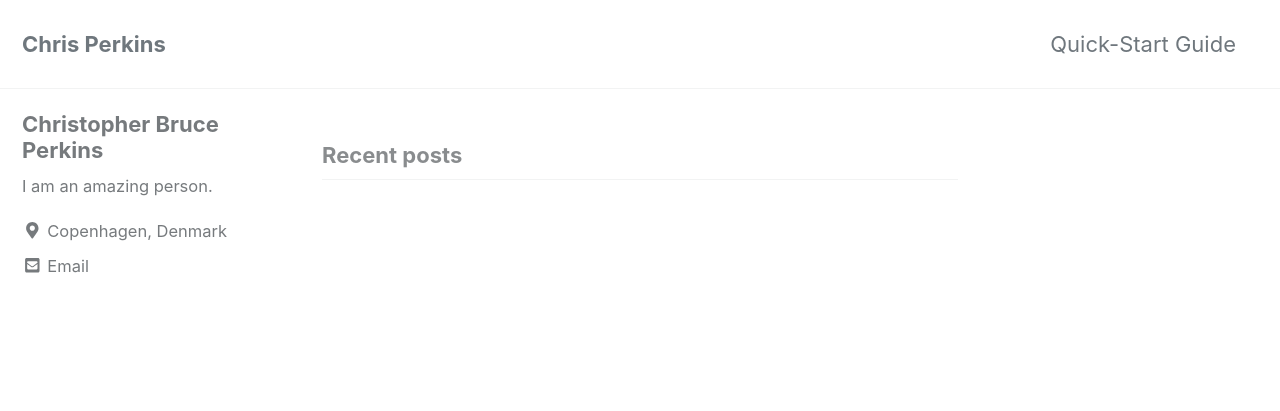
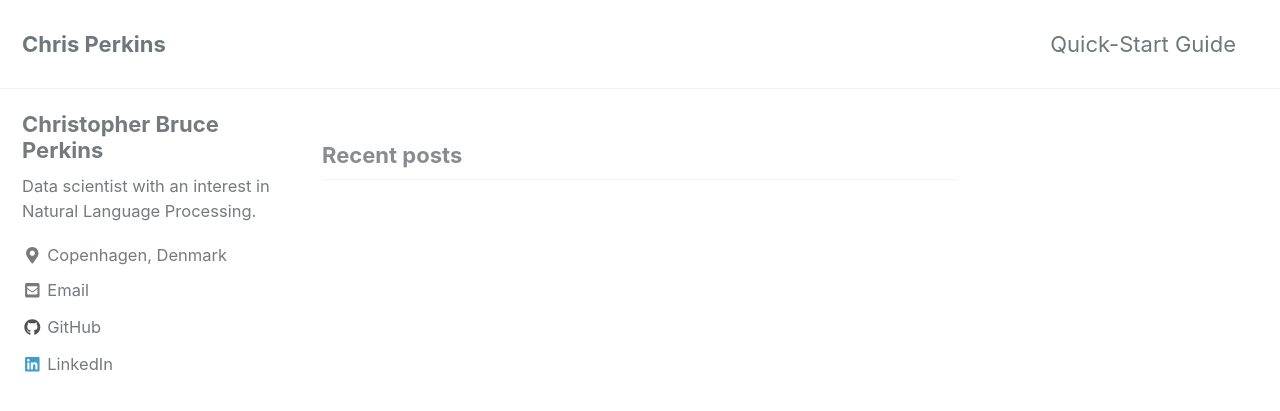
Before and after one commit to CBrucePerkins/CBrucePerkins.github.io, a Jekyll site: the page built from index.html, in a window 1280 px wide and 900 px high. Shown: the top 411 px of the window. Built offline with Jekyll 4.4.1, drawn with Linux system fonts in a browser that asks for light colours; cached includes are drawn as plain includes; nearby versions of some CDN libraries; the list of posts is cut into pages by our own code.

Commit message:
Config commit

```diff
--- a/_config.yml
+++ b/_config.yml
@@ -105,7 +105,7 @@ analytics:
 author:
   name             : "Christopher Bruce Perkins"
   avatar           : # path of avatar image, e.g. "/assets/images/bio-photo.jpg"
-  bio              : "I am an amazing person."
+  bio              : "Data scientist with an interest in Natural Language Processing."
   location         : "Copenhagen, Denmark"
   email            :
   links:
@@ -123,10 +123,10 @@ author:
       # url: "https://facebook.com/"
     - label: "GitHub"
       icon: "fab fa-fw fa-github"
-      # url: "https://github.com/cbruceperkins"
+      url: "https://github.com/cbruceperkins"
     - label: "LinkedIn"
       icon: "fab fa-fw fa-linkedin"
-      # url: "https://www.linkedin.com/in/christopher-bruce-perkins-2a8a2541/"
+      url: "https://www.linkedin.com/in/christopher-bruce-perkins-2a8a2541/"
 
 # Site Footer
 footer:
```
